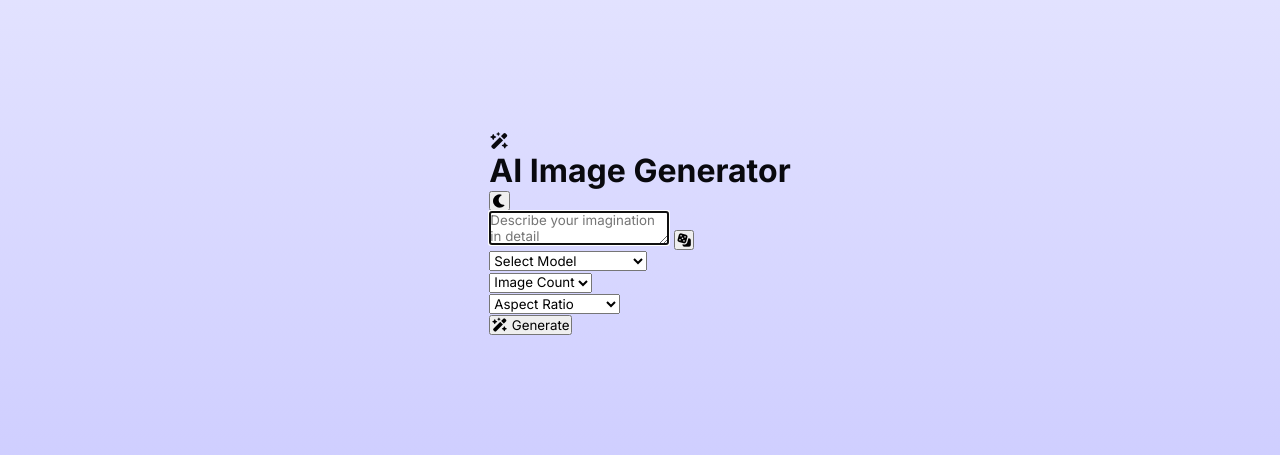
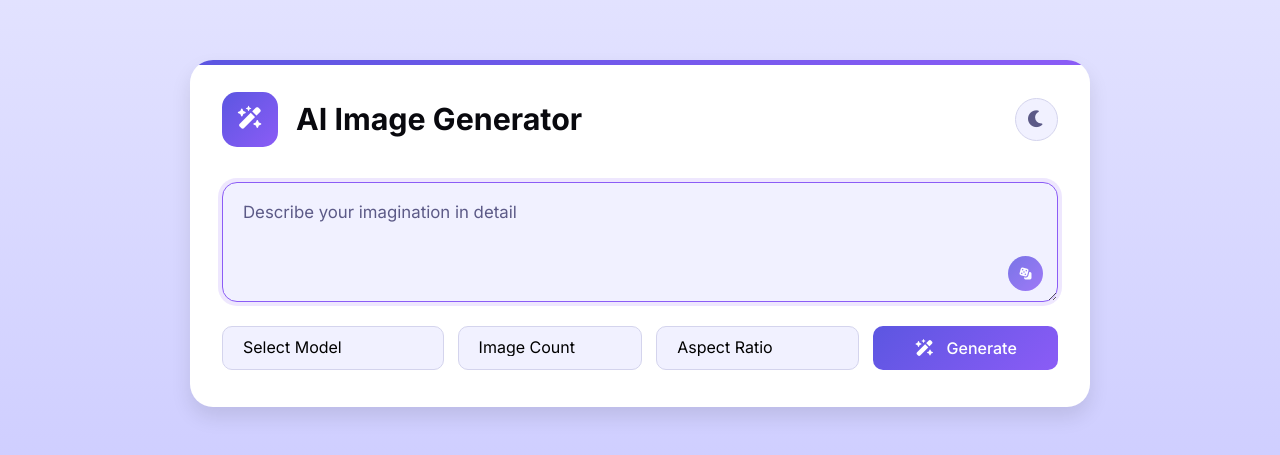
Before and after one commit to GopiKishan09/ai-image-generator, a plain HTML site: page index.html in a window 1280 px wide. Shown: the part 167-622 px from the top of the page. Drawn offline with Linux system fonts and the light colour scheme.

Commit message:
completed style

```diff
--- a/style.css
+++ b/style.css
@@ -24,6 +24,199 @@ body {
   align-items: center;
   justify-content: center;
   min-height: 100vh;
+  padding: 15px;
   color: var(--color-text);
   background: linear-gradient(#e9e9ff, #c8c7ff);
 }
+
+.container {
+  width: 900px;
+  padding: 32px;
+  position: relative;
+  overflow: hidden;
+  border-radius: 23px;
+  background: var(--color-card);
+  box-shadow: 0 10px 20px 0 rgba(0, 0, 0, 0.1);
+}
+
+.container::before {
+  content: "";
+  position: absolute;
+  top: 0;
+  left: 0;
+  width: 100%;
+  height: 5px;
+  background: var(--color-gradient);
+}
+
+.header {
+  display: flex;
+  align-items: center;
+  justify-content: space-between;
+}
+
+.header .logo-wrapper {
+  display: flex;
+  gap: 18px;
+  align-items: center;
+}
+
+.header .logo-wrapper .logo {
+  height: 55px;
+  width: 56px;
+  display: flex;
+  color: #fff;
+  font-size: 1.35rem;
+  flex-shrink: 0;
+  border-radius: 15px;
+  align-items: center;
+  justify-content: center;
+  background: var(--color-gradient);
+}
+
+.header .logo-wrapper h1 {
+  font-size: 1.9rem;
+  font-weight: 700;
+}
+
+.header .theme-toggele {
+  height: 43px;
+  width: 43px;
+  border-radius: 50%;
+  font-size: 1.05rem;
+  cursor: pointer;
+  display: flex;
+  color: var(--color-placeholder);
+  flex-shrink: 0;
+  align-items: center;
+  justify-content: center;
+  background: var(--color-input);
+  border: 1px solid var(--color-border);
+  transition: all 0.3 ease;
+}
+
+.header .theme-toggele:hover {
+  color: var(--color-primary);
+  transform: translateY(-2px);
+  box-shadow: 0 4px 6px -1px rgba(0, 0, 0, 0.1);
+}
+
+.main-content {
+  margin: 35px 0 5px;
+}
+
+.main-content .prompt-container {
+  width: 100%;
+  position: relative;
+  margin-bottom: 20px;
+}
+
+.prompt-container .prompt-input {
+  width: 100%;
+  line-height: 1.6;
+  font-size: 1.05rem;
+  color: var(--color-text);
+  background: var(--color-input);
+  border: 1px solid var(--color-border);
+  min-height: 120px;
+  padding: 16px 20px;
+  border-radius: 15px;
+  resize: vertical;
+  transition: all 0.3s ease;
+}
+
+.prompt-container .prompt-input::placeholder {
+  color: var(--color-placeholder);
+}
+
+.prompt-container .prompt-input:focus {
+  outline: none;
+  border-color: var(--color-accent);
+  box-shadow: 0 0 0 4px rgba(139, 92, 246, 0.15);
+}
+
+.prompt-container .Prompt-btn {
+  position: absolute;
+  right: 15px;
+  bottom: 15px;
+  height: 35px;
+  width: 35px;
+  background: var(--color-gradient);
+  border: none;
+  color: #fff;
+  font-size: 0.75rem;
+  border-radius: 50%;
+  opacity: 0.8;
+  cursor: pointer;
+  transition: all 0.3s ease;
+}
+
+.prompt-container .Prompt-btn:hover {
+  opacity: 1;
+  transform: translateY(-2px);
+  box-shadow: 0 4px 6px -1px rgba(0, 0, 0, 0.1);
+}
+
+.main-content .prompt-actions {
+  display: grid;
+  gap: 14px;
+  grid-template-columns: 1.2fr 1fr 1.1fr 1fr;
+}
+
+.prompt-actions .select-wrapper {
+  position: relative;
+}
+
+.prompt-actions .select-wrapper::after {
+  content: "\f078";
+  font-family: "Font Awesome 6 Free";
+  font-weight: 900;
+  position: absolute;
+  right: 20px;
+  top: 50%;
+  transform: translateY(-50%);
+  color: var(--color-placeholder);
+  padding-left: 7px;
+  background: var(--color-input);
+  pointer-events: none;
+  font-size: 0.9rem;
+}
+
+.prompt-actions :where(.custom-select, .generate-btn) {
+  cursor: pointer;
+  background: var(--color-input);
+  border: 1px solid var(--color-border);
+  padding: 12px 20px;
+  border-radius: 10px;
+  font-size: 1rem;
+}
+
+.prompt-actions .custom-select {
+  width: 100%;
+  outline: none;
+  height: 100%;
+  appearance: none;
+}
+
+.prompt-actions .custom-select:is(:focus, :hover) {
+  border-color: var(--color-accent);
+  box-shadow: 0 0 0 3px rgba(139, 92, 246, 0.1);
+}
+
+.prompt-actions .generate-btn {
+  display: flex;
+  gap: 12px;
+  font-weight: 500;
+  align-items: center;
+  justify-content: center;
+  padding: 12px 25px;
+  border: none;
+  color: #fff;
+  background: var(--color-gradient);
+  transition: all 0.3s ease;
+}
+
+.prompt-actions .generate-btn:hover {
+  transform: translateY(-2px);
+  box-shadow: 0 4px 10px rgba(109, 40, 217, 0.3);
+}
```
